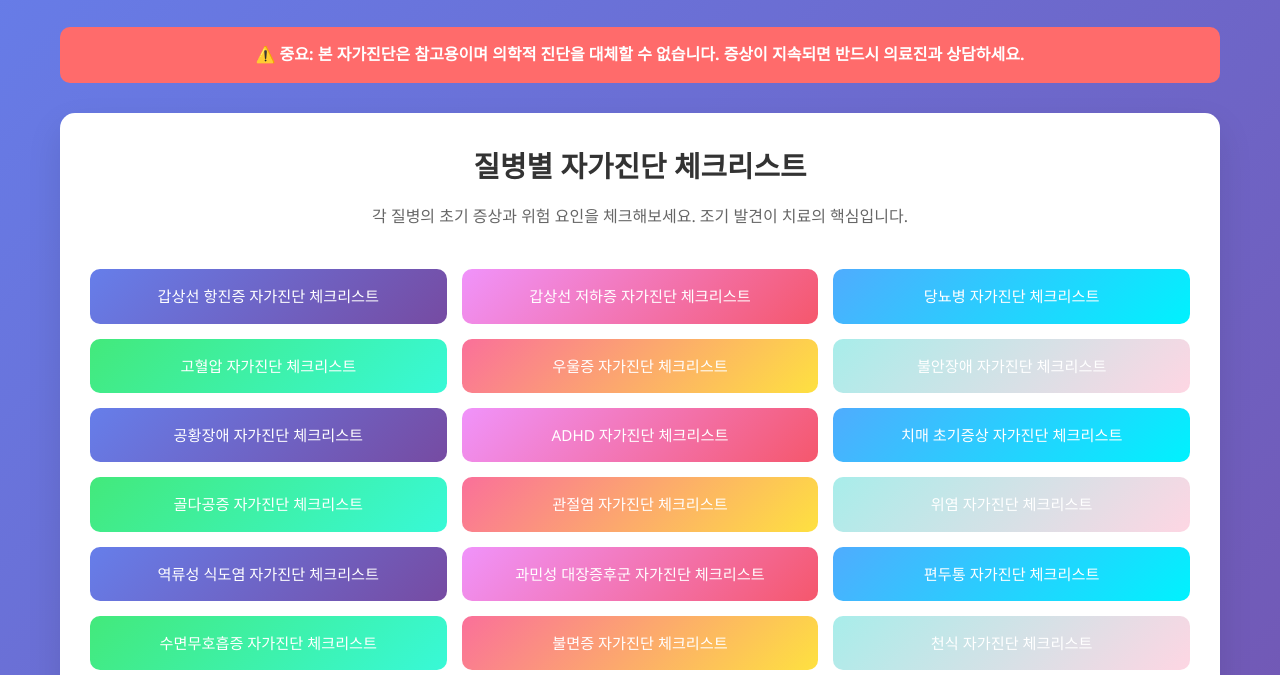
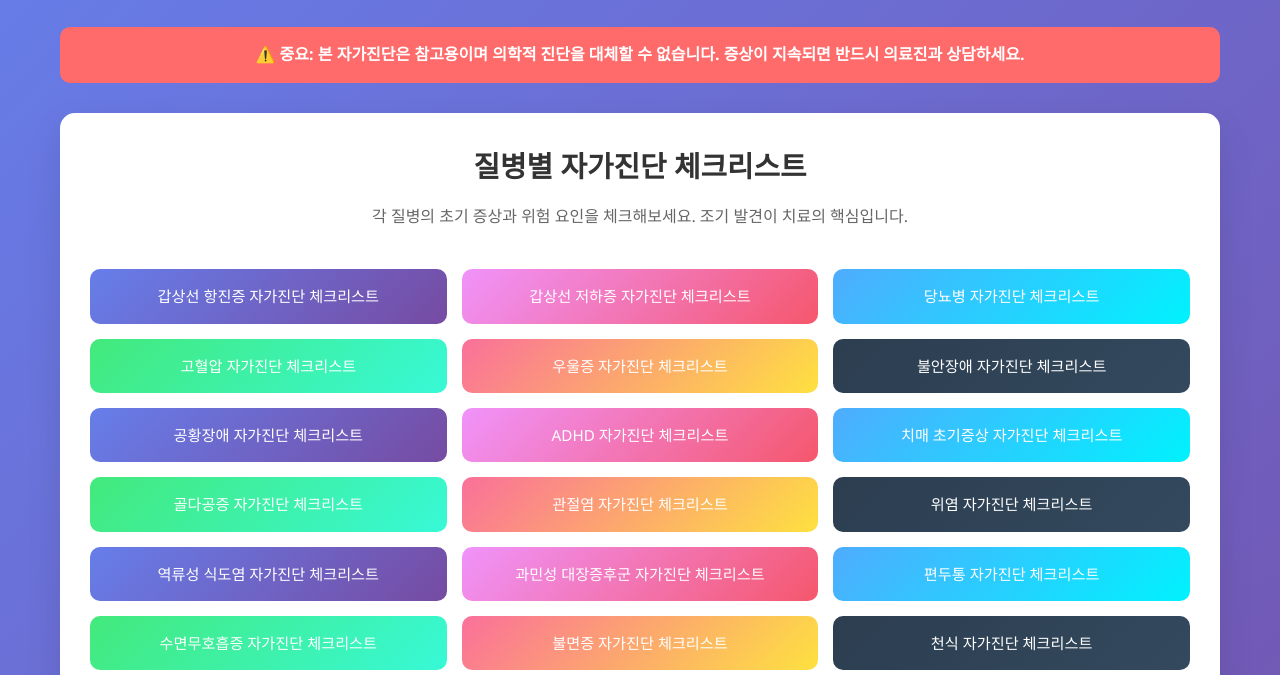
Before and after one commit to hkno3/check, a plain HTML site: page index.html in a window 1280 px wide. Shown: the part 125-800 px from the top of the page. Drawn offline with Linux system fonts and the light colour scheme.

Commit message:
Update index.html

```diff
--- a/index.html
+++ b/index.html
@@ -132,7 +132,7 @@
         }
 
         .diagnosis-btn:nth-child(6n+6) {
-            background: linear-gradient(135deg, #a8edea 0%, #fed6e3 100%);
+            background: linear-gradient(135deg, #2c3e50 0%, #34495e 100%);
         }
 
         .footer {
```
